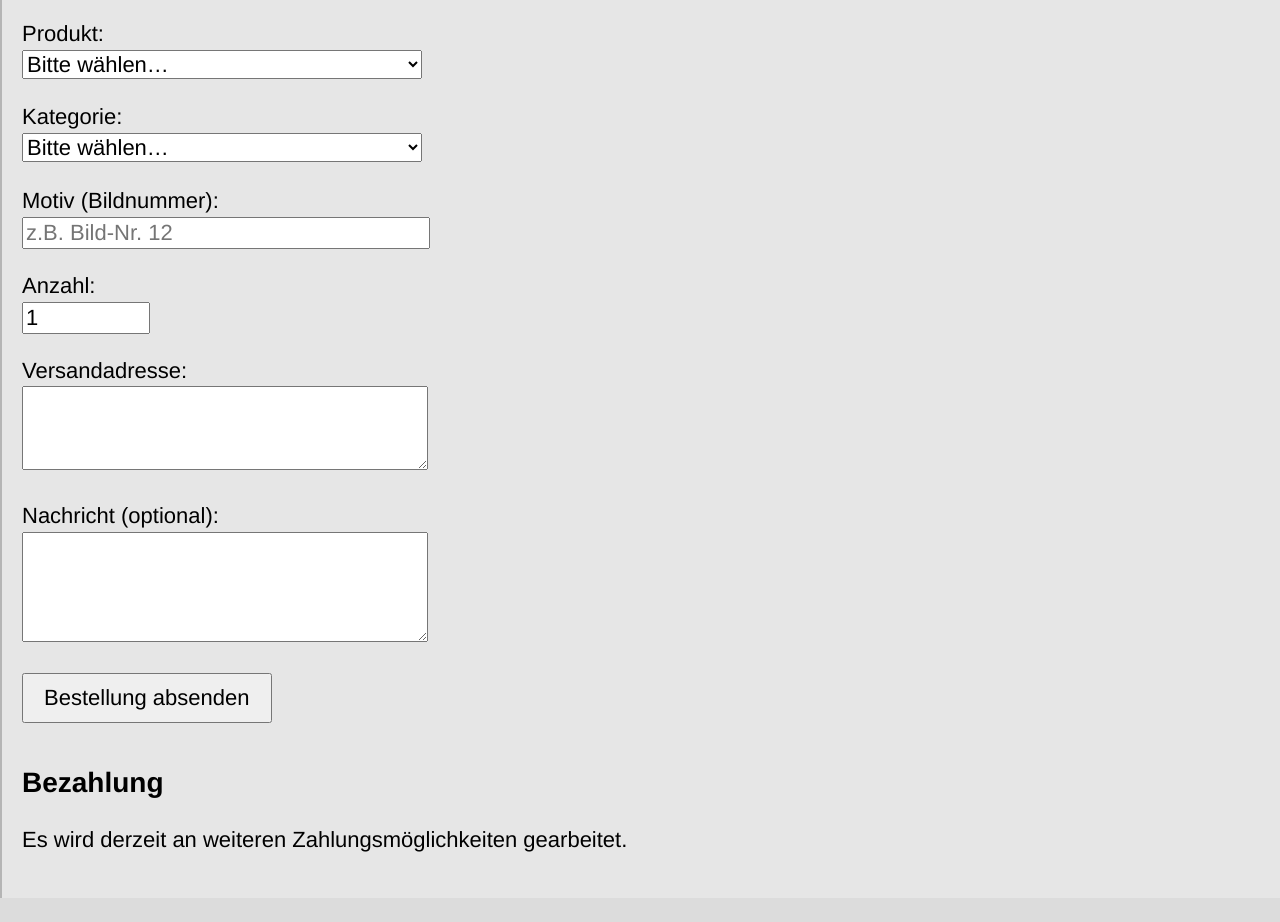
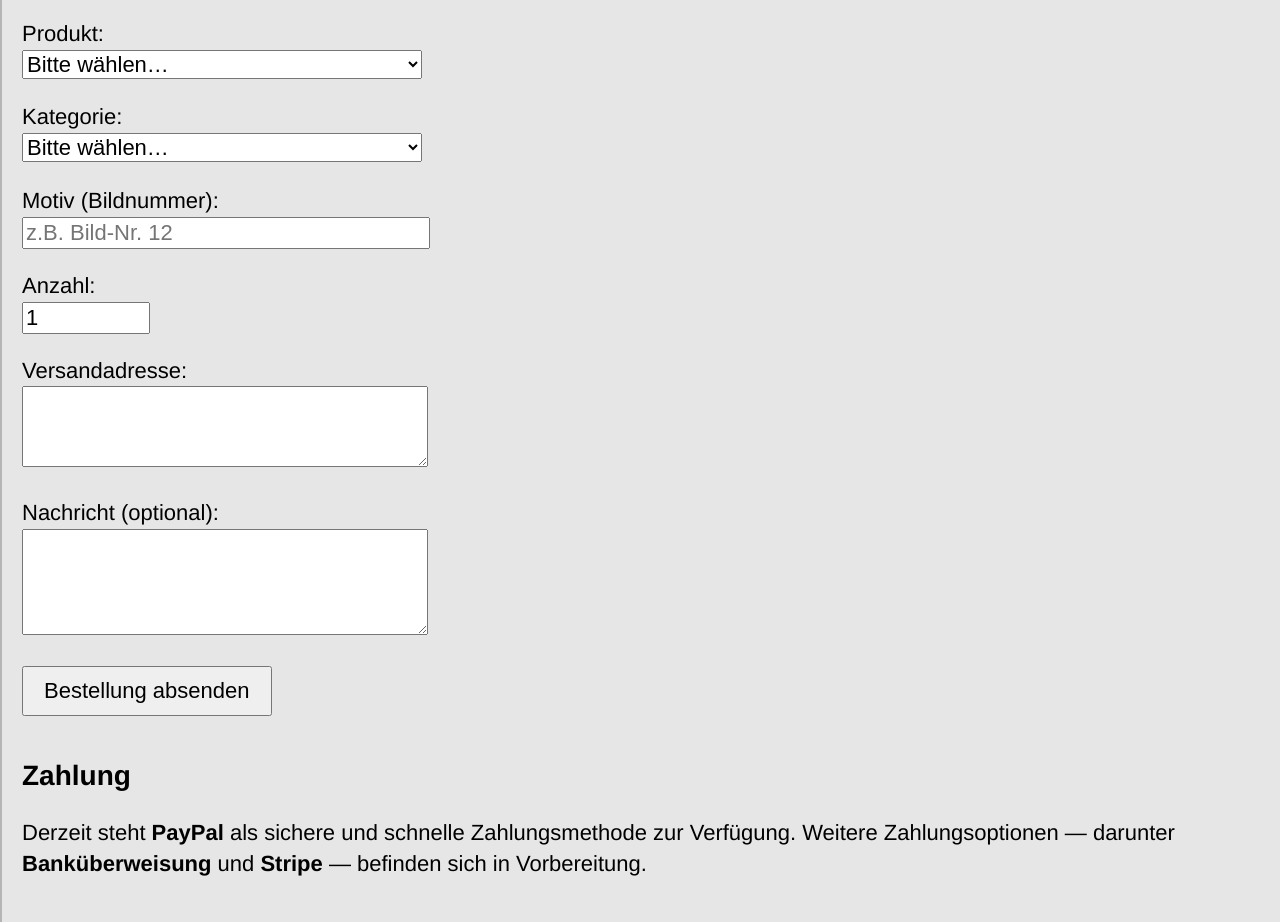
Before and after one commit to eliasoriginaleg-ship-it/spaeschl-shop, a plain HTML site: page bestellung.html in a window 1280 px wide. Shown: the part 346-1268 px from the top of the page. Before the commit the page ends 1244 px from the top, so only its background shows below. Drawn offline with Linux system fonts and the light colour scheme; files that its build step writes are made by us from their sources.

Commit message:
Update bestellung.html

```diff
--- a/bestellung.html
+++ b/bestellung.html
@@ -26,20 +26,19 @@
     <form action="https://formspree.io/f/xqejbpkj" method="POST"
           style="font-family:'Franklin Gothic Medium'; font-size:22px;">
 
-        <!-- Betreff für die E-Mail -->
         <input type="hidden" name="_subject" value="Neue Produktbestellung">
 
         <p><label>Name:<br>
         <input type="text" name="Name" required
-               style="width:400px; font-size:22px; font-family:'Franklin Gothic Medium';"></label></p>
+               style="width:400px; font-size:22px;"></label></p>
 
         <p><label>E-Mail:<br>
         <input type="email" name="E-Mail" required
-               style="width:400px; font-size:22px; font-family:'Franklin Gothic Medium';"></label></p>
+               style="width:400px; font-size:22px;"></label></p>
 
         <p><label>Produkt:<br>
         <select name="Produkt" required
-                style="width:400px; font-size:22px; font-family:'Franklin Gothic Medium';">
+                style="width:400px; font-size:22px;">
             <option value="">Bitte wählen…</option>
             <option value="Tasse Emaille">Tasse – Emaille</option>
             <option value="Tasse Keramik">Tasse – Keramik</option>
@@ -52,7 +51,7 @@
 
         <p><label>Kategorie:<br>
         <select name="Kategorie" required
-                style="width:400px; font-size:22px; font-family:'Franklin Gothic Medium';">
+                style="width:400px; font-size:22px;">
             <option value="">Bitte wählen…</option>
             <option>Berglandschaft</option>
             <option>Berglandschaft m. Wolke</option>
@@ -80,36 +79,38 @@
 
         <p><label>Motiv (Bildnummer):<br>
         <input type="text" name="Motiv_Bildnummer" required
-               style="width:400px; font-size:22px; font-family:'Franklin Gothic Medium';"
+               style="width:400px; font-size:22px;"
                placeholder="z.B. Bild-Nr. 12"></label></p>
 
         <p><label>Anzahl:<br>
         <input type="number" name="Anzahl" min="1" value="1" required
-               style="width:120px; font-size:22px; font-family:'Franklin Gothic Medium';"></label></p>
+               style="width:120px; font-size:22px;"></label></p>
 
         <p><label>Versandadresse:<br>
         <textarea name="Adresse" rows="3" required
-                  style="width:400px; font-size:22px; font-family:'Franklin Gothic Medium';"></textarea></label></p>
+                  style="width:400px; font-size:22px;"></textarea></label></p>
 
         <p><label>Nachricht (optional):<br>
         <textarea name="Nachricht" rows="4"
-                  style="width:400px; font-size:22px; font-family:'Franklin Gothic Medium';"></textarea></label></p>
+                  style="width:400px; font-size:22px;"></textarea></label></p>
 
         <p>
             <button type="submit"
-                    style="font-size:22px; font-family:'Franklin Gothic Medium'; padding:10px 20px;">
+                    style="font-size:22px; padding:10px 20px;">
                 Bestellung absenden
             </button>
         </p>
 
     </form>
 
+    <!-- ⭐ PROFESSIONELLER ZAHLUNGSTEXT ⭐ -->
     <h2 style="font-family:'Franklin Gothic Medium'; font-size:28px; margin-top:40px;">
-        Bezahlung
+        Zahlung
     </h2>
 
     <p>
-        Es wird derzeit an weiteren Zahlungsmöglichkeiten gearbeitet.
+        Derzeit steht <strong>PayPal</strong> als sichere und schnelle Zahlungsmethode zur Verfügung.
+        Weitere Zahlungsoptionen — darunter <strong>Banküberweisung</strong> und <strong>Stripe</strong> — befinden sich in Vorbereitung.
     </p>
 
 </main>
```
